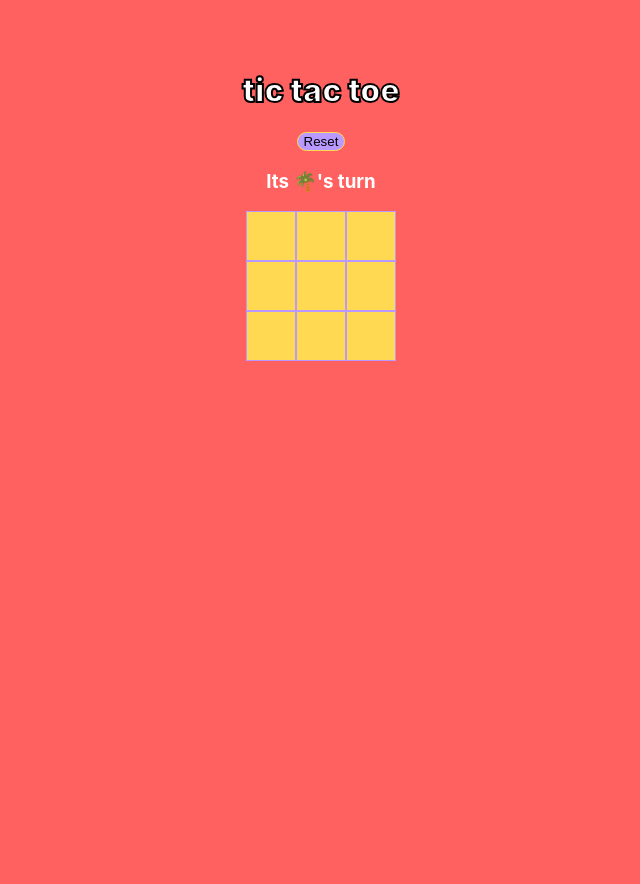
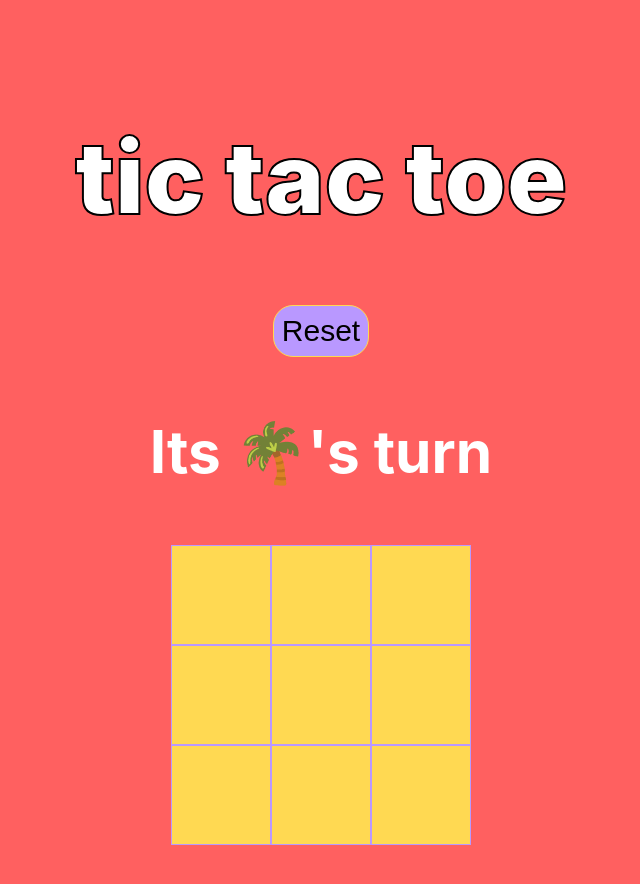
Before and after one commit to cvcastano/tic_tac_toe, a React (Create React App) app: page / in a window 1280 px wide. Shown: the top 884 px of the page, without its empty margins (319-959 px from the left). Before the commit the page ends 800 px from the top, so only its background shows below. Built offline with nearby package versions, Linux system fonts and the light colour scheme.

Commit message:
Add media queries

```diff
--- a/src/App.scss
+++ b/src/App.scss
@@ -5,6 +5,9 @@
   align-items: center;
   justify-content: center;
   color: white;
+  @media all and (min-width: 768px) {
+    font-size: 50px;
+  }
 }
 .title {
   font-weight: 900;
@@ -14,6 +17,10 @@
   border: 1px #ffd952 solid;
   border-radius: 20px;
   background-color: #b998ff;
+  @media all and (min-width: 768px) {
+    font-size: 30px;
+    padding: 8px;
+  }
   &:hover {
     filter: hue-rotate(300deg);
     transform: scale(0.97);
@@ -23,10 +30,18 @@
   display: flex;
   flex-wrap: wrap;
   width: 150px;
+  @media all and (min-width: 768px) {
+    width: 300px;
+  }
 }
 .cell {
   width: 50px;
   height: 50px;
   background-color: #ffd952;
   border: 1px solid #b998ff;
+  @media all and (min-width: 768px) {
+    width: 100px;
+    height: 100px;
+    font-size: 40px;
+  }
 }
```
